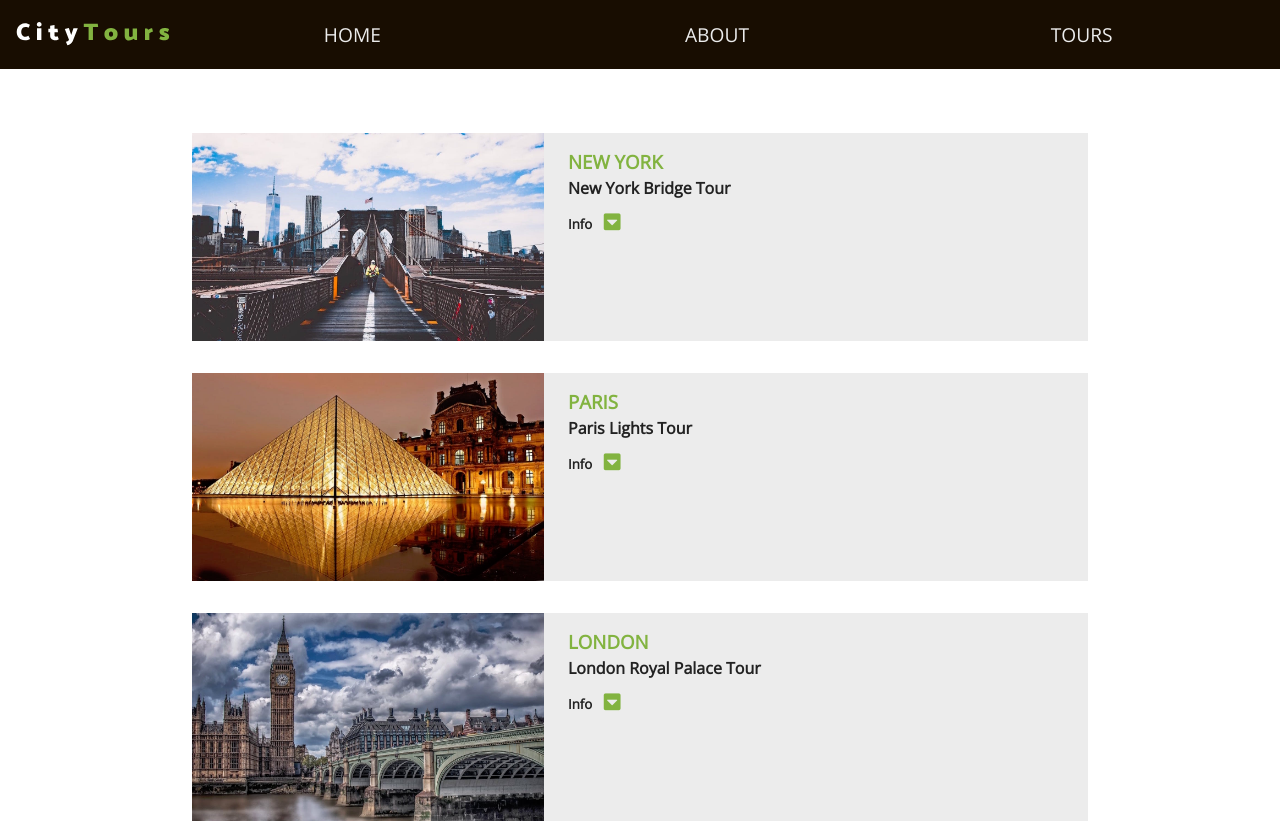
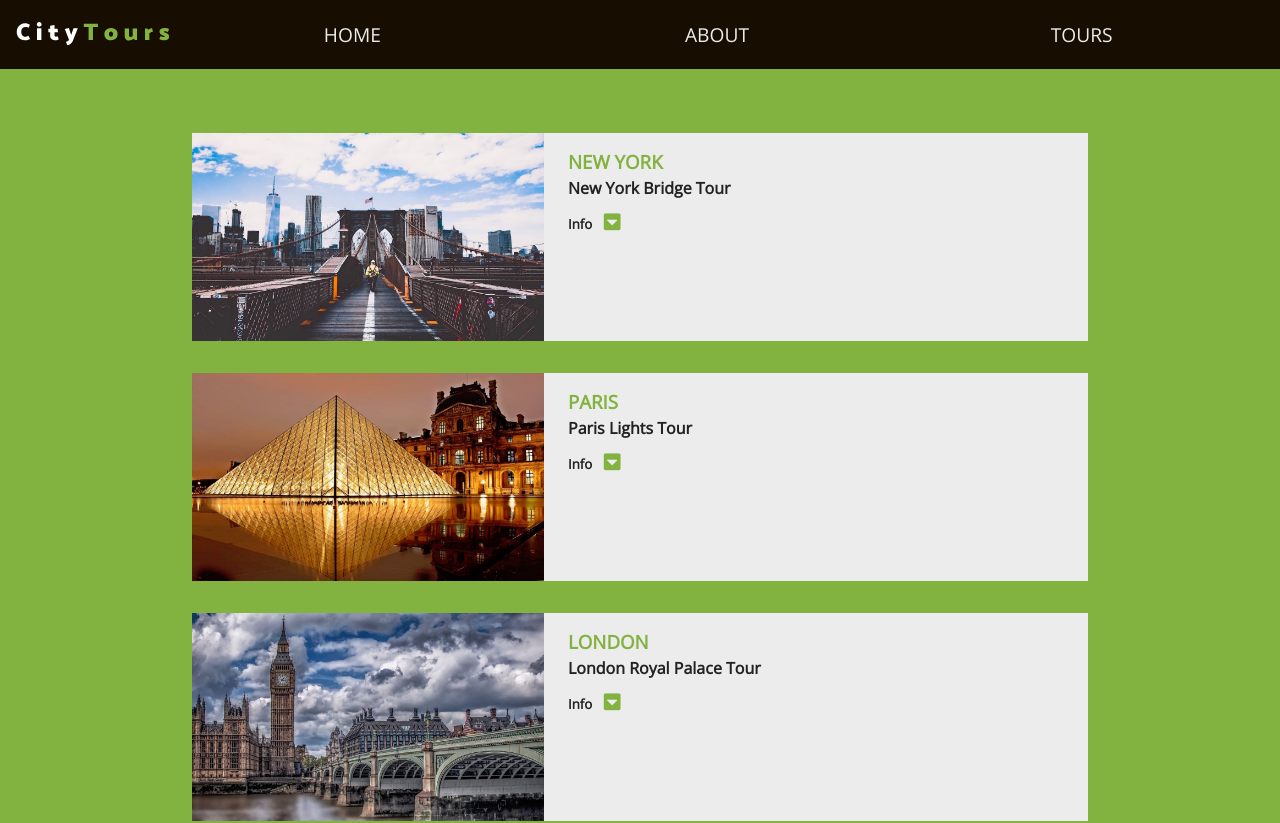
Before and after one commit to n4vdeep/city-tours-project, a React (Create React App) app in the folder city-tours/: page / in a window 1280 px wide. Shown: the top 823 px of the page. Built offline with nearby package versions, Linux system fonts and the light colour scheme.

Commit message:
changed background colour to green

```diff
--- a/city-tours/src/index.scss
+++ b/city-tours/src/index.scss
@@ -16,6 +16,6 @@ $mainTransition: all 0.375s linear;
 
 body {
   font-family: "Open Sans", sans-serif;
-  background: $mainWhite;
+  background: $mainGreen;
   color: $mainBlack;
 }
```
